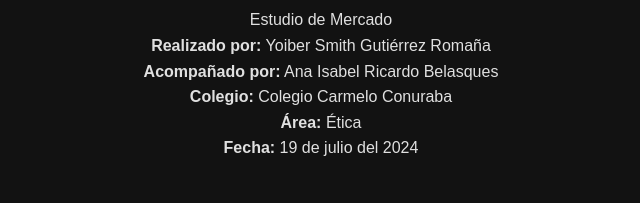
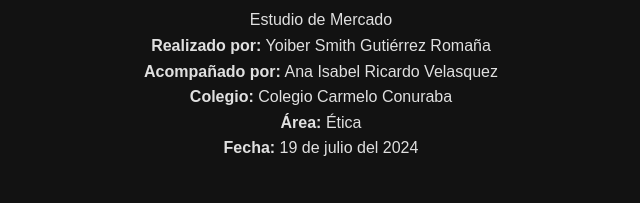
Before and after one commit to SPDGula/Organic-Glow-Insights-test, a plain HTML site: page index.html in a window 1280 px wide. Shown: the part 472-675 px from the top of the page, 319-959 px from the left. Drawn offline with Linux system fonts and the light colour scheme.

Commit message:
index.html

```diff
--- a/index.html
+++ b/index.html
@@ -38,7 +38,7 @@
                 <div class="container">
                     <h2>Portada</h2>
                     <p>Estudio de Mercado</p>
-                    <p><strong>Realizado por:</strong> Yoiber Smith Gutiérrez Romaña <br> <strong> Acompañado por:</strong> Ana Isabel Ricardo Belasques</p>
+                    <p><strong>Realizado por:</strong> Yoiber Smith Gutiérrez Romaña <br> <strong> Acompañado por:</strong> Ana Isabel Ricardo Velasquez</p>
                     <p><strong>Colegio:</strong> Colegio Carmelo Conuraba</p>
                     <p><strong>Área:</strong> Ética</p>
                     <p><strong>Fecha:</strong> 19 de julio del 2024</p>
```
